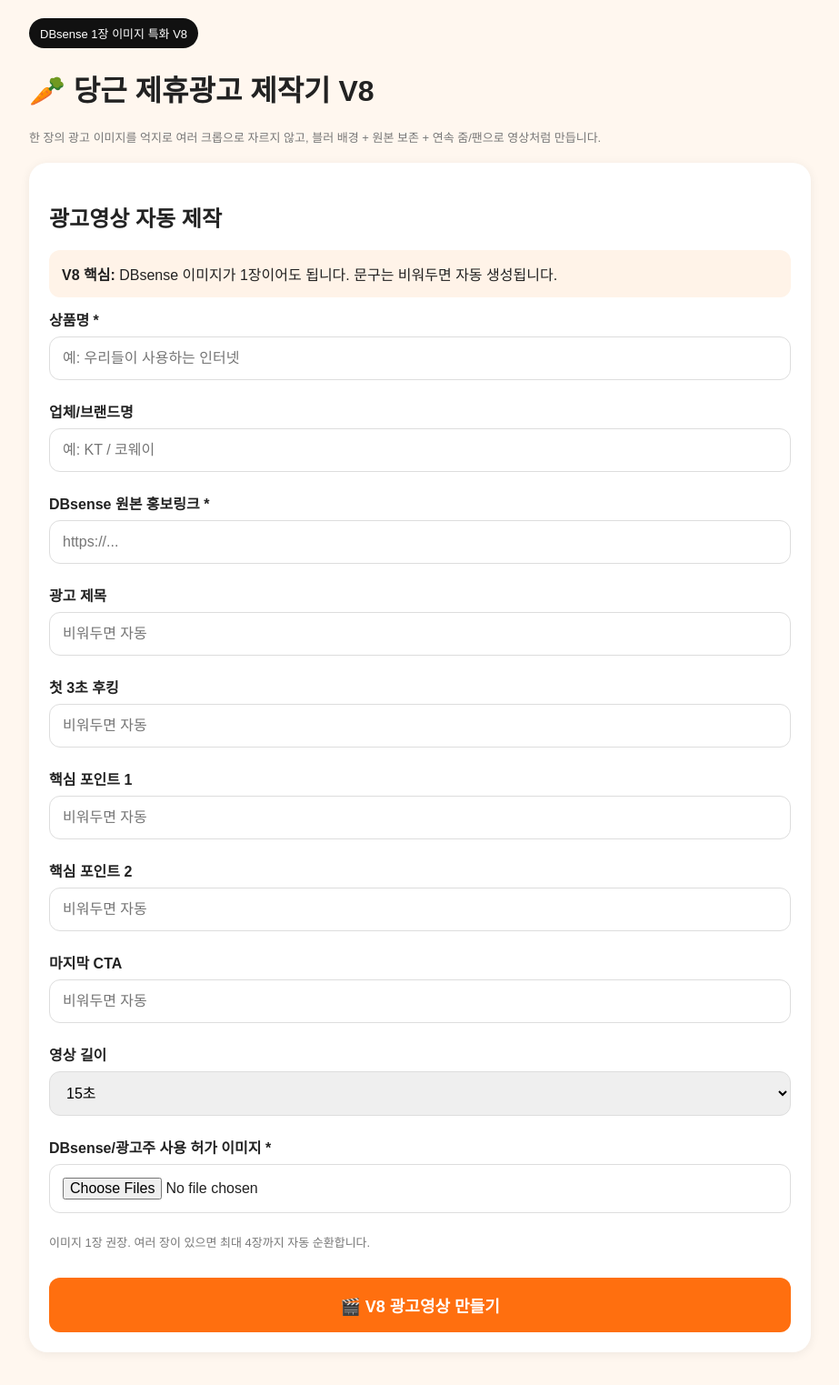
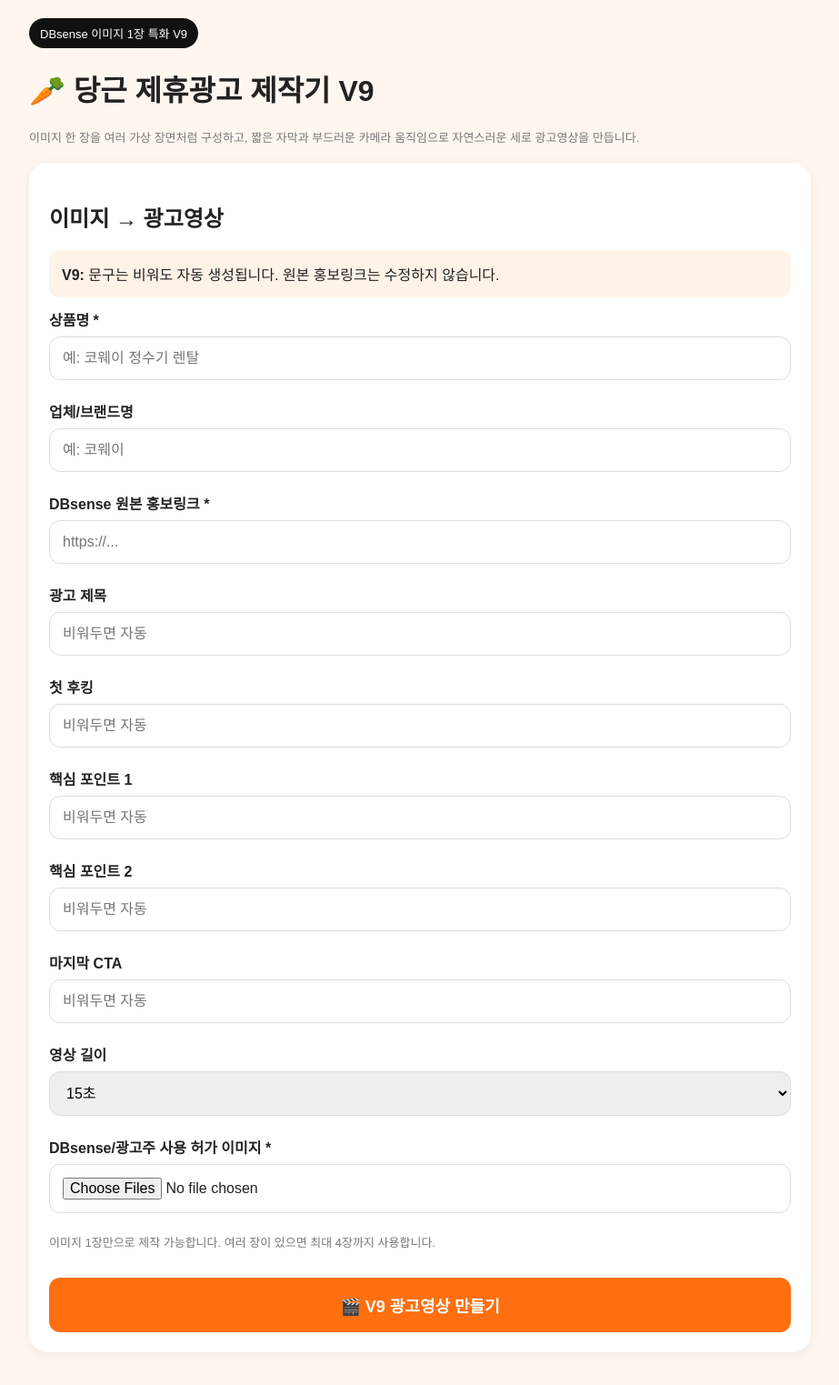
Before and after one commit to yoshiki170385-creator/danggeun-ad-maker, a Flask app: page / in a window 1280 px wide. Shown: the whole page at 91% size, without its empty margins (178-1101 px from the left). Run offline with Flask 3, Linux system fonts and the light colour scheme.

Commit message:
Update index.html

```diff
--- a/templates/index.html
+++ b/templates/index.html
@@ -1,40 +1,30 @@
 <!doctype html><html lang="ko"><head>
 <meta charset="utf-8"><meta name="viewport" content="width=device-width,initial-scale=1">
-<title>당근 제휴광고 제작기 V8</title>
+<title>당근 제휴광고 제작기 V9</title>
 <style>
-body{font-family:Arial,sans-serif;background:#fff7ef;margin:0;color:#222}
-.wrap{max-width:860px;margin:auto;padding:20px}.badge{display:inline-block;background:#111;color:#fff;border-radius:999px;padding:7px 12px;font-size:13px}
+body{font-family:Arial,sans-serif;background:#fff7ef;margin:0;color:#222}.wrap{max-width:860px;margin:auto;padding:20px}
+.badge{display:inline-block;background:#111;color:#fff;border-radius:999px;padding:7px 12px;font-size:13px}
 .card{background:#fff;border-radius:20px;padding:22px;margin:16px 0;box-shadow:0 2px 12px #0001}
-label{display:block;font-weight:700;margin-top:12px}
-input,select{width:100%;box-sizing:border-box;padding:14px;margin:7px 0 10px;border:1px solid #ddd;border-radius:12px;font-size:16px}
+label{display:block;font-weight:700;margin-top:12px}input,select{width:100%;box-sizing:border-box;padding:14px;margin:7px 0 10px;border:1px solid #ddd;border-radius:12px;font-size:16px}
 button{width:100%;background:#ff6f0f;color:#fff;border:0;border-radius:12px;padding:17px;font-size:18px;font-weight:bold;margin-top:14px}
 .muted{color:#777;font-size:13px;line-height:1.6}.tip{background:#fff3e8;border-radius:12px;padding:14px;margin:12px 0}
-</style></head>
-<body><div class="wrap">
-<span class="badge">DBsense 1장 이미지 특화 V8</span>
-<h1>🥕 당근 제휴광고 제작기 V8</h1>
-<p class="muted">한 장의 광고 이미지를 억지로 여러 크롭으로 자르지 않고, 블러 배경 + 원본 보존 + 연속 줌/팬으로 영상처럼 만듭니다.</p>
-
-<div class="card"><h2>광고영상 자동 제작</h2>
-<div class="tip"><b>V8 핵심:</b> DBsense 이미지가 1장이어도 됩니다. 문구는 비워두면 자동 생성됩니다.</div>
-
+</style></head><body><div class="wrap">
+<span class="badge">DBsense 이미지 1장 특화 V9</span>
+<h1>🥕 당근 제휴광고 제작기 V9</h1>
+<p class="muted">이미지 한 장을 여러 가상 장면처럼 구성하고, 짧은 자막과 부드러운 카메라 움직임으로 자연스러운 세로 광고영상을 만듭니다.</p>
+<div class="card"><h2>이미지 → 광고영상</h2>
+<div class="tip"><b>V9:</b> 문구는 비워도 자동 생성됩니다. 원본 홍보링크는 수정하지 않습니다.</div>
 <form action="/video-form" method="post" enctype="multipart/form-data">
-<label>상품명 *</label><input name="product" required placeholder="예: 우리들이 사용하는 인터넷">
-<label>업체/브랜드명</label><input name="brand" placeholder="예: KT / 코웨이">
+<label>상품명 *</label><input name="product" required placeholder="예: 코웨이 정수기 렌탈">
+<label>업체/브랜드명</label><input name="brand" placeholder="예: 코웨이">
 <label>DBsense 원본 홍보링크 *</label><input name="url" required placeholder="https://...">
-
 <label>광고 제목</label><input name="title" placeholder="비워두면 자동">
-<label>첫 3초 후킹</label><input name="hook" placeholder="비워두면 자동">
+<label>첫 후킹</label><input name="hook" placeholder="비워두면 자동">
 <label>핵심 포인트 1</label><input name="point1" placeholder="비워두면 자동">
 <label>핵심 포인트 2</label><input name="point2" placeholder="비워두면 자동">
 <label>마지막 CTA</label><input name="cta" placeholder="비워두면 자동">
-
-<label>영상 길이</label>
-<select name="duration"><option value="15">15초</option><option value="30">30초</option></select>
-
-<label>DBsense/광고주 사용 허가 이미지 *</label>
-<input name="images" type="file" accept="image/*" multiple required>
-<p class="muted">이미지 1장 권장. 여러 장이 있으면 최대 4장까지 자동 순환합니다.</p>
-
-<button type="submit">🎬 V8 광고영상 만들기</button>
+<label>영상 길이</label><select name="duration"><option value="15">15초</option><option value="30">30초</option></select>
+<label>DBsense/광고주 사용 허가 이미지 *</label><input name="images" type="file" accept="image/*" multiple required>
+<p class="muted">이미지 1장만으로 제작 가능합니다. 여러 장이 있으면 최대 4장까지 사용합니다.</p>
+<button type="submit">🎬 V9 광고영상 만들기</button>
 </form></div></div></body></html>
```
